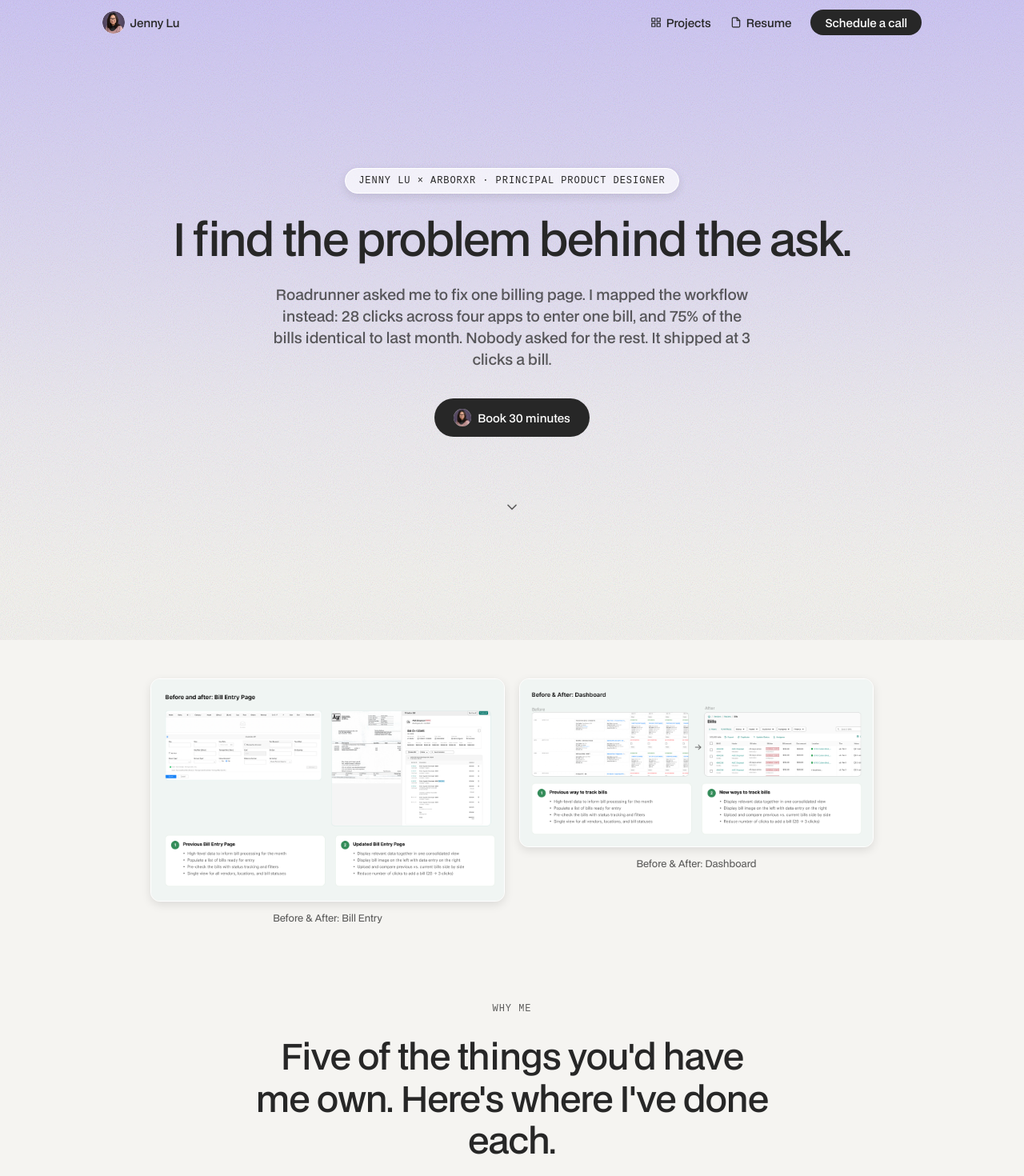
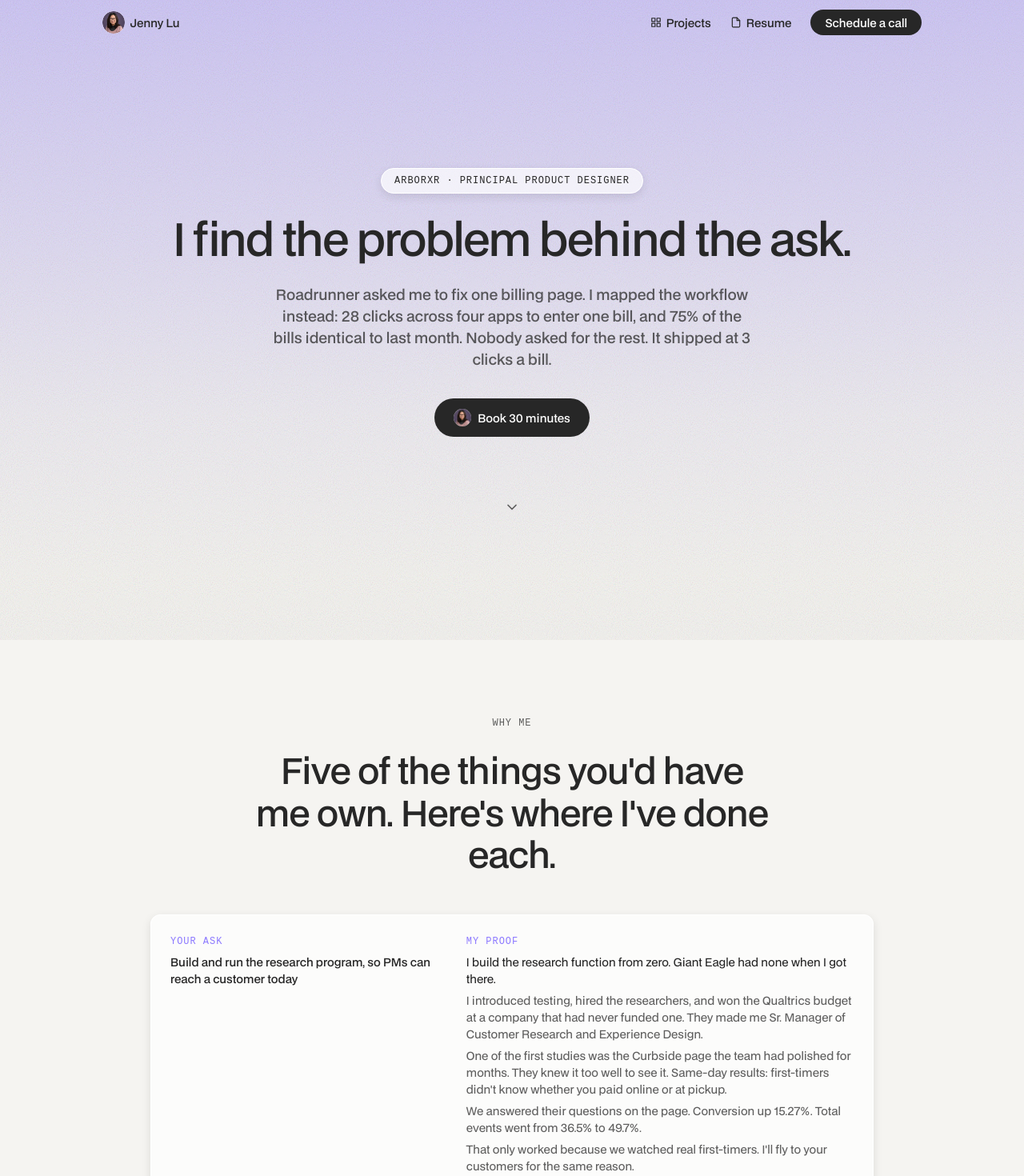
Before and after one commit to jennylu89/jenny-pitch, a React (Vite) app: page /arborxr in a window 1280 px wide. Shown: the top 1470 px of the page at 80% size. Built offline with nearby package versions, Linux system fonts and the light colour scheme; a web font is replaced by a local one.

Commit message:
arborxr: new close, badge drops name, before/after images back in walkthrough

```diff
--- a/src/components/ll/LLCaseStudy.jsx
+++ b/src/components/ll/LLCaseStudy.jsx
@@ -108,9 +108,7 @@ function ScrollStrip({ children, bg = 'var(--text)' }) {
   );
 }
 
-// `hideCompare` is optional, default false, so every existing page renders exactly as before.
-// See LLSelectedProjects for why /arborxr passes it.
-export default function LLCaseStudy({ project, index, hideCompare = false }) {
+export default function LLCaseStudy({ project, index }) {
   const { caseStudy } = project;
   const screens = caseStudy.screens || [];
   const hasScreens = screens.length > 0;
@@ -511,7 +509,7 @@ export default function LLCaseStudy({ project, index, hideCompare = false }) {
         )}
 
         {/* ── Compare: full-width scrollable images (above content) ── */}
-        {!hideCompare && compareScreens.length > 0 && (
+        {compareScreens.length > 0 && (
           <ScrollStrip bg="var(--text)">
             <div style={{
               display: 'flex', gap: '16px', padding: '40px',
--- a/src/components/ll/LLPageHero.jsx
+++ b/src/components/ll/LLPageHero.jsx
@@ -8,7 +8,12 @@ import CtaButton from './CtaButton';
 // `ctaHref` is optional. Without it CtaButton keeps its cal.com default, so every existing page
 // renders exactly as before. Pass it when the label promises something other than booking a call:
 // a button reading "Email me" that opened a Calendly link was a real bug on the Step page.
-export default function LLPageHero({ companyName, role, oneLiner, headline, ctaLabel, ctaHref, body }) {
+// `hideName` is optional and opt-in, so all 26 other pages keep "Jenny Lu × Company" untouched.
+// Pass it when the nav already carries her name close enough to read as a repeat. Jenny caught
+// this on /arborxr 2026-07-31: the nav says "Jenny Lu" with her avatar, and the badge said it
+// again about 200px below. Known tradeoff she accepted: "Jenny Lu × ArborXR" was doing one job
+// the nav does not, signalling a page built for them rather than a portfolio they landed on.
+export default function LLPageHero({ companyName, role, oneLiner, headline, ctaLabel, ctaHref, body, hideName = false }) {
   const [headerVisible, setHeaderVisible] = useState(false);
   useEffect(() => { const t = setTimeout(() => setHeaderVisible(true), 80); return () => clearTimeout(t); }, []);
 
@@ -39,7 +44,7 @@ export default function LLPageHero({ companyName, role, oneLiner, headline, ctaL
             border: '1px solid var(--glass-stroke)', borderRadius: '100px',
             padding: '6px 16px', boxShadow: 'var(--shadow-glass)',
           }}>
-            Jenny Lu × {companyName}{headline ? ` · ${role}` : ''}
+            {hideName ? '' : 'Jenny Lu × '}{companyName}{headline ? ` · ${role}` : ''}
           </div>
 
           {/* Headline: the hook when a page supplies one, otherwise the role */}
--- a/src/components/ll/LLSelectedProjects.jsx
+++ b/src/components/ll/LLSelectedProjects.jsx
@@ -2,12 +2,7 @@ import { jenny } from '../../data/jenny';
 import LLCaseStudy from './LLCaseStudy';
 import Eyebrow from './Eyebrow';
 
-// `hideCompare` is optional and opt-in. Every existing page omits it and keeps its compare strip
-// exactly as before. Pass it when a page has already shown those same before/after images higher
-// up, which is the case on /arborxr: the images were lifted into the hero area so work is visible
-// before 1,500 words of argument, and rendering them again 900px later on a page whose whole
-// argument is craft reads as an accident.
-export default function LLSelectedProjects({ projectIds, hideCompare = false }) {
+export default function LLSelectedProjects({ projectIds }) {
   const projects = jenny.selectedProjects
     .filter(p => projectIds.includes(p.id))
     .sort((a, b) => projectIds.indexOf(a.id) - projectIds.indexOf(b.id));
@@ -27,7 +22,7 @@ export default function LLSelectedProjects({ projectIds, hideCompare = false })
         </h2>
         <div>
           {projects.map((project, i) => (
-            <LLCaseStudy key={project.id} project={project} index={i} hideCompare={hideCompare} />
+            <LLCaseStudy key={project.id} project={project} index={i} />
           ))}
         </div>
       </div>
--- a/src/pages/companies/ArborXRPage.jsx
+++ b/src/pages/companies/ArborXRPage.jsx
@@ -16,53 +16,19 @@ export default function ArborXRPage() {
         oneLiner={arborxr.oneLiner}
         headline={arborxr.heroHeadline}
         ctaLabel={arborxr.primaryLabel}
+        hideName
       />
       {/* Problem block removed 2026-07-30, Jenny's call, after seeing it rendered. The component
           and its copy still exist if it comes back. Known consequence: nothing on this page now
           speaks about Jordan except the close. */}
 
-      {/* ⭐ ADDED 2026-07-30 on Jenny's "do all". Both reviewers, independently, flagged that ~1,500
-          words of argument run before any work is visible, against his second must-have: "A
-          portfolio that makes it immediately obvious you're talented... Taste, craft, product
-          thinking that speaks for itself."
-          This is the ONE structural addition to a structure Jenny locked twice, and it is here
-          rather than anywhere else because it is the hero's own story: the hero says 28 clicks
-          became 3, and this is that, shown. Bill entry, not the dashboard, for the same reason.
-          Caption is verbatim from jenny.js roadrunner compareScreens. Do not add a second image. */}
-      <section style={{ padding: 'var(--space-48) 0 0' }}>
-        <div className="section-pad" style={{ maxWidth: '1000px', margin: '0 auto', padding: '0 var(--space-48)' }}>
-          <div className="arborxr-compare" style={{
-            display: 'grid', gridTemplateColumns: 'repeat(2, minmax(0, 1fr))', gap: 'var(--space-18)',
-          }}>
-            {[
-              { src: '/RR-Before-After-Bill-entry.png', caption: 'Before & After: Bill Entry',
-                alt: 'Roadrunner bill entry, before and after: 28 clicks across four apps becomes 3 clicks in one platform' },
-              { src: '/RR-Before-after-dashboard.png', caption: 'Before & After: Dashboard',
-                alt: 'Roadrunner dashboard, before and after the platform overhaul' },
-            ].map((img) => (
-              <figure key={img.src} style={{ margin: 0 }}>
-                <img
-                  src={img.src}
-                  alt={img.alt}
-                  style={{
-                    width: '100%', height: 'auto', display: 'block',
-                    borderRadius: 'var(--radius)',
-                    border: '1px solid var(--glass-stroke)',
-                    boxShadow: 'var(--shadow-glass)',
-                  }}
-                />
-                <figcaption style={{
-                  fontSize: 'var(--type-small)', color: 'var(--muted)',
-                  lineHeight: 'var(--leading-body)', margin: 'var(--space-12) 0 0', textAlign: 'center',
-                }}>
-                  {img.caption}
-                </figcaption>
-              </figure>
-            ))}
-          </div>
-        </div>
-      </section>
-
+      {/* The two Roadrunner before/afters were lifted up here on 2026-07-30 and moved BACK on
+          2026-07-31, Jenny's call after seeing them rendered above the rows. They live in the
+          Roadrunner walkthrough at the bottom, where they always were.
+          Keeping the reason so it is not re-argued: both reviewers flagged that ~1,300 words run
+          before any work is visible, against his must-have "a portfolio that makes it immediately
+          obvious you're talented." That is still true and still unanswered. If it gets solved, it
+          does not get solved by duplicating the case study's own images at the top. */}
       <LLSummary heading={arborxr.summaryHeading} rows={arborxr.summaryRows} />
       <LLHowIWork howIWork={arborxr.howIWork} />
       {/* ⛔ AIProjects CUT from this page 2026-07-30, Jenny's call, and it must not come back.
@@ -80,10 +46,7 @@ export default function ArborXRPage() {
           see one project walked through deeply than ten listed shallowly." Design Hub stays
           because it carries the video and answers "show us the raw stuff and how fast you got
           it polished." Arena and myPerks are cited in the ask/proof rows instead. */}
-      {/* hideCompare: both Roadrunner before/after images now render above the ask rows. Without
-          this the exact same two images appeared twice on one page, ~900px apart. Caught in the
-          DOM, not in the code. Opt-in prop, so the other 26 company pages are untouched. */}
-      <LLSelectedProjects projectIds={['roadrunner', 'designhub']} hideCompare />
+      <LLSelectedProjects projectIds={['roadrunner', 'designhub']} />
       <LLCloseCta
         closeText={arborxr.close}
         from="arborxr"
--- a/src/pages/companies/arborxr.js
+++ b/src/pages/companies/arborxr.js
@@ -57,7 +57,8 @@ export const arborxr = {
   // largest type on the page is now a claim instead of a job title he already knows.
   // This overturns her 2026-07-30 side-by-side pick. She saw this exact line and chose it, so it
   // is not a silent reversal. The five rows below now read as evidence for ONE claim.
-  // The close bookends it deliberately: "You want it caught before you ask."
+  // The close no longer bookends this line. It used to carry it, and the promotion is why. See
+  // the note on `close` below for what the close does instead now.
   heroHeadline: "I find the problem behind the ask.",
 
   // Hero paragraph under the h1. Answers the ask that repeats most in his JD: "You spot things that
@@ -219,10 +220,28 @@ export const arborxr = {
     ],
   },
 
-  // Bookends the h1. Asks for nothing, so the button carries the ask. 12 words.
-  // Note: the Why We Buy read says this sentence is the ownable claim of the whole page and wants
-  // it in the h1 instead. That is Jenny's open call, logged at the top of this file.
-  close: "You want it caught before you ask. That's the job I want.",
+  // ⭐ REWRITTEN 2026-07-31, Jenny's pick, after she rejected 24 candidates across 9 angles.
+  // Read the diagnosis before writing a 25th, because the 24 all failed the same way.
+  //
+  // WHY THEY FAILED (Why We Buy read): every one was written for a reader still deciding whether
+  // Jenny is good. By the close he decided that 1,300 words ago. The only question left in front
+  // of the button is what the 30 minutes is for, and not one of the 24 answered it. That is an
+  // awareness-stage mismatch: product-aware copy sitting in the one most-aware slot on the page.
+  //
+  // WHY THE CLOSE EVEN HAS A JOB NOW: the old comment here said it "bookends the h1." It did,
+  // until the h1 absorbed that exact sentence ("You want it caught before you ask" is now
+  // "I find the problem behind the ask"). After that the close was running on a stale brief,
+  // bookending nothing. Its job today is the one the button gave up: "Book 30 minutes" names a
+  // mechanism, not an outcome, which was Jenny's deliberate call, so the outcome has to live here.
+  //
+  // WHY THIS LINE: it is Jenny's own register. Her instinct, and it was right, was that all 24
+  // were straining and hers was not. Her draft was "Think it's a match? Let's talk," which had two
+  // problems: the question hands him the verdict at the exact moment she wants to hold it, and
+  // "let's talk" is the generic CTA the corpus names as the anti-pattern, on top of being the
+  // closing line of every portfolio page on the internet. This keeps her word and her warmth,
+  // makes the match HER assessment, then invites the pushback his own JD says he wants
+  // ("knowing when to push back", jd.md:26). 10 words. Asks for nothing. No question mark.
+  close: "Sounds like a match. I'd like to hear where I'm wrong.",
 
   primaryLabel: "Book 30 minutes",
   secondaryLabel: "View resume",
```
